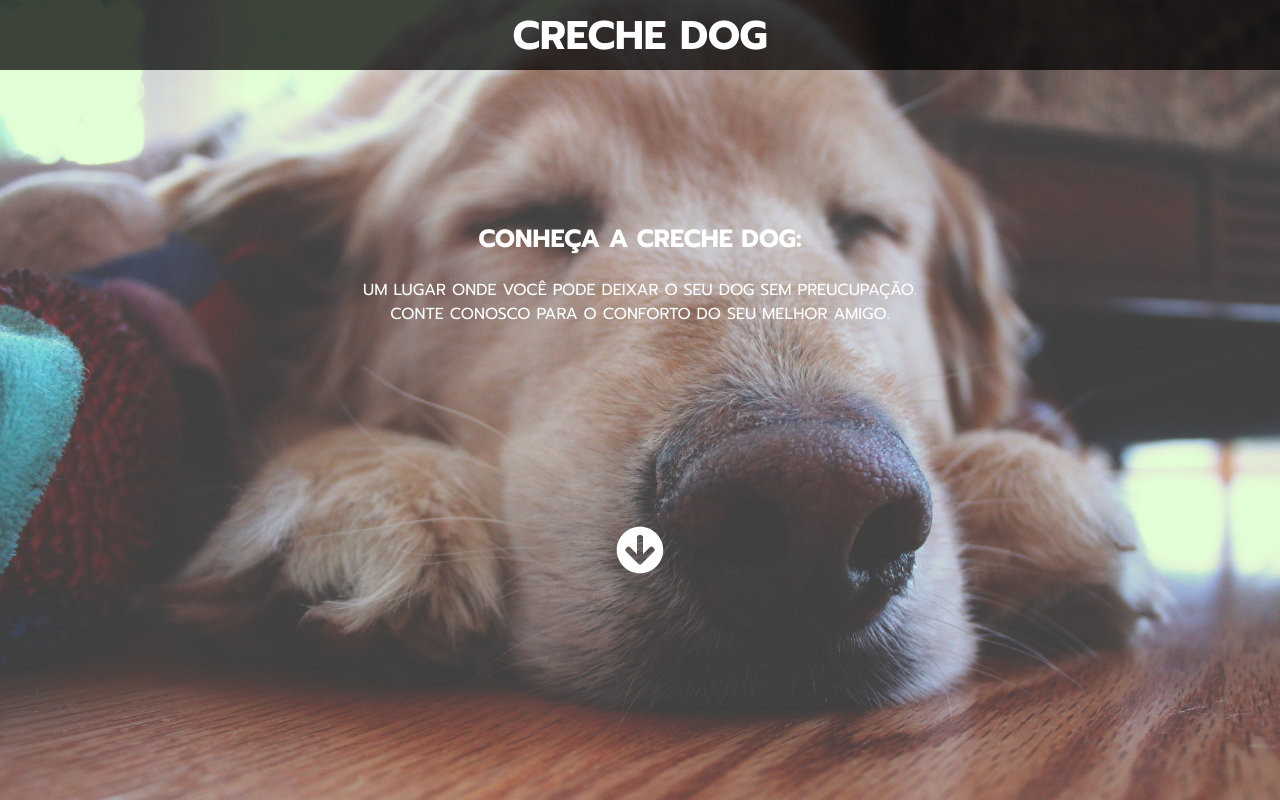
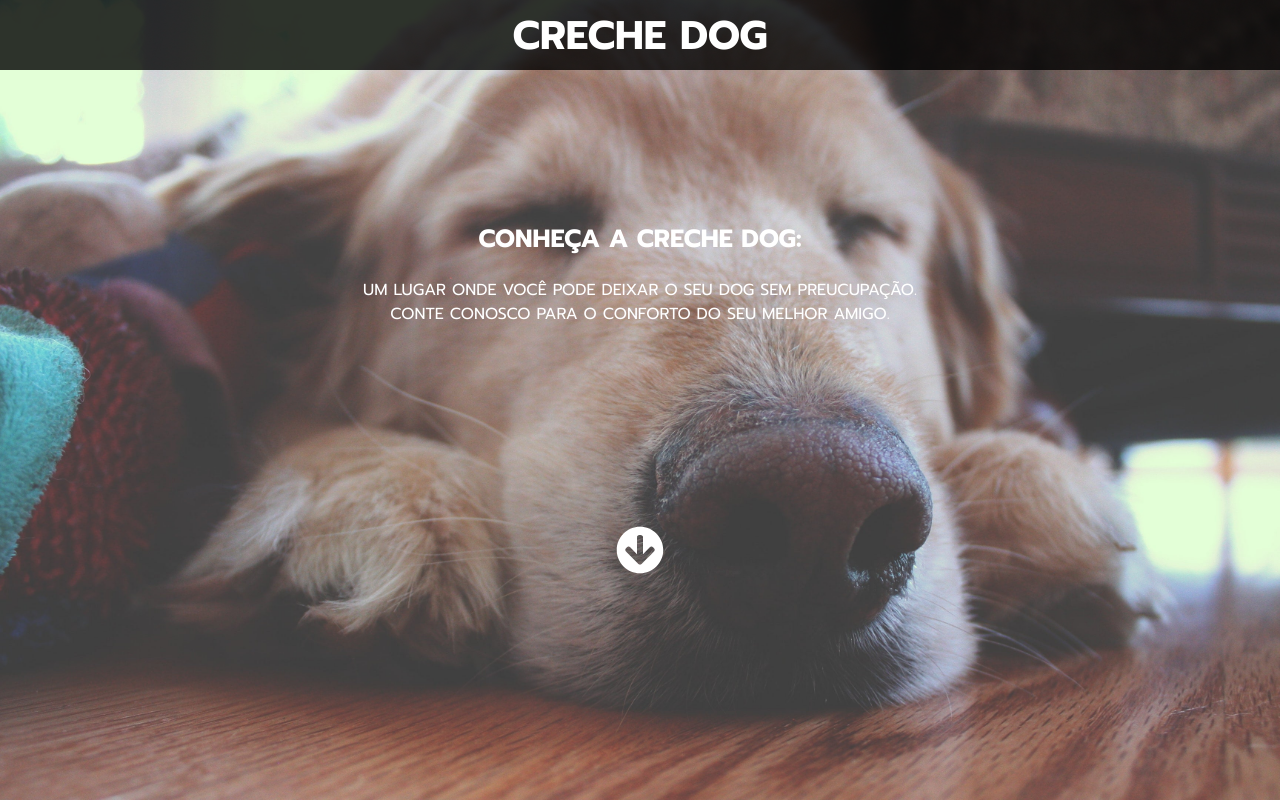
Before and after one commit to gustavoliveira94/creche-dog, a plain HTML site: page index.html in a window 1280 px wide. Shown: the top 800 px of the page. Drawn offline with Linux system fonts and the light colour scheme.

Commit message:
atualizando css

```diff
--- a/css/app.css
+++ b/css/app.css
@@ -23,7 +23,7 @@ header nav {
     justify-content: space-around;
     width: 100%;
     height: 70px;
-    background-color: #000000bb;
+    background-color: rgba(0, 0, 0, 0.8);
 }
 
 header nav h1 {
```
